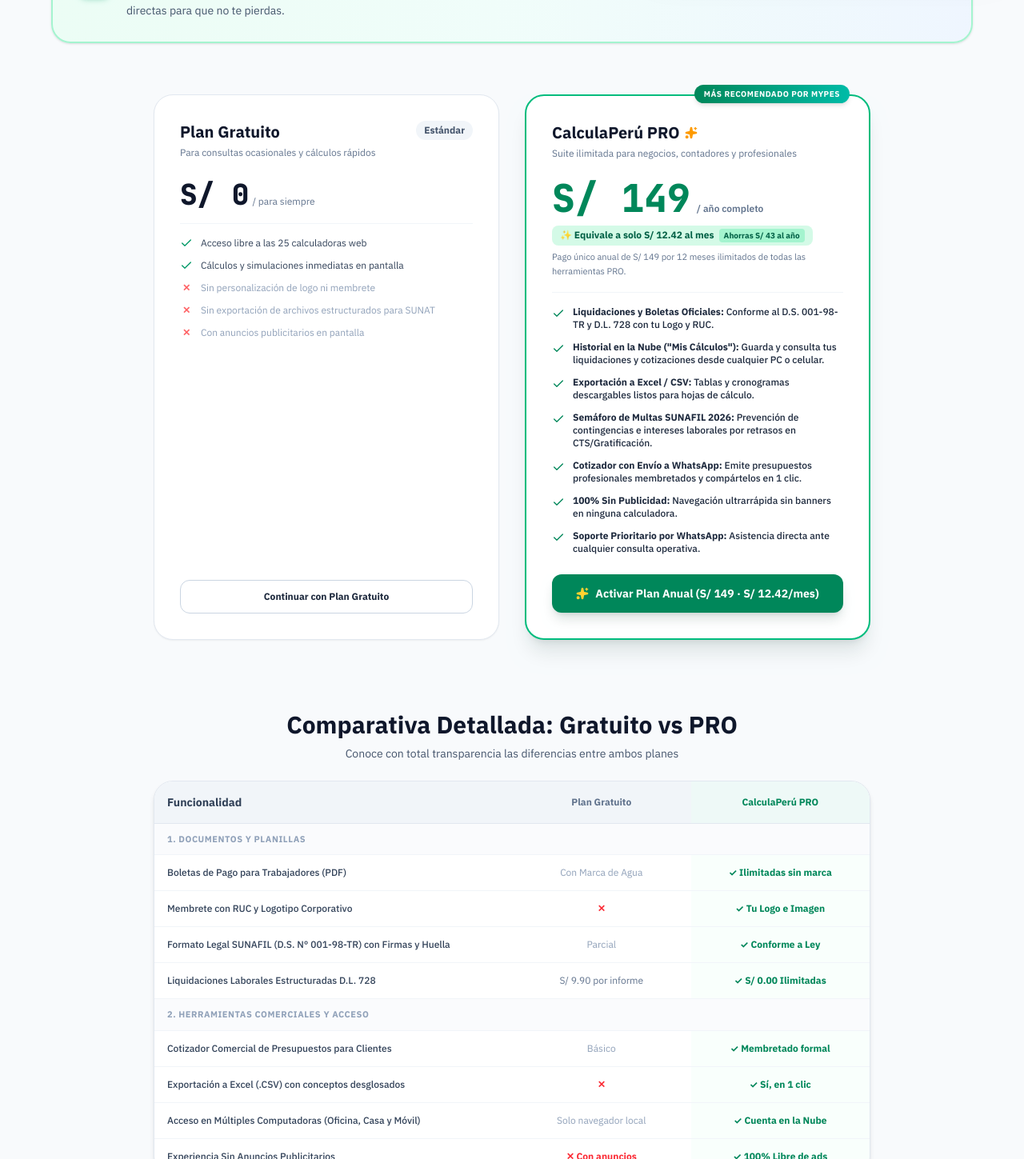
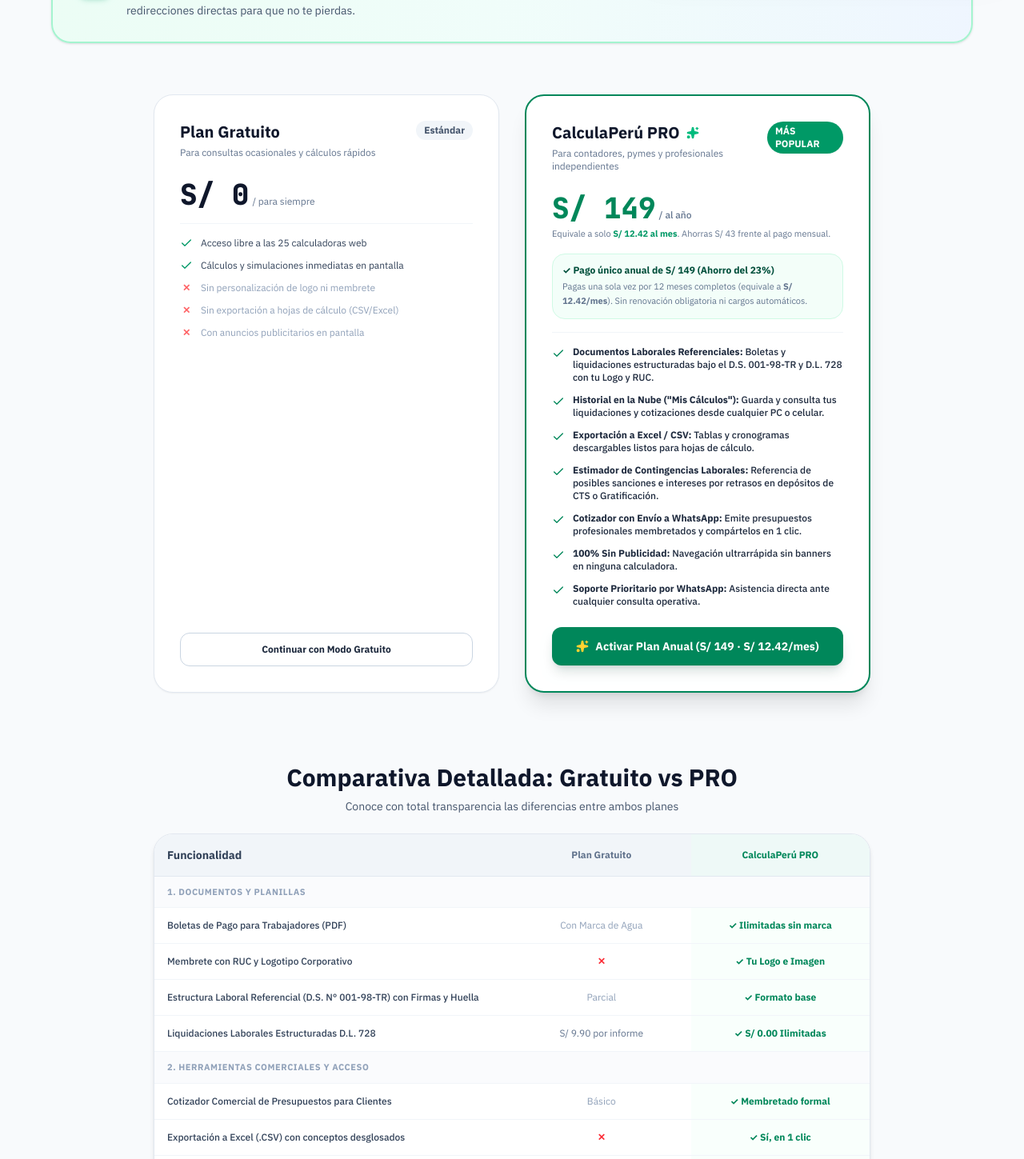
Before and after one commit to JonathanRAD/CalculadoraPeru, a Next.js app: page /pro in a window 1280 px wide. Shown: the part 841-2290 px from the top of the page at 80% size. Built offline with nearby package versions, Linux system fonts and the light colour scheme; no server answers.

Commit message:
fix(copy): precision en alcance de documentos referenciales, analitica y politicas de privacidad

```diff
--- a/src/app/pro/beneficios/page.tsx
+++ b/src/app/pro/beneficios/page.tsx
@@ -158,7 +158,7 @@
     proBenefits: [
       'Cálculo de la Indemnización por Vacaciones No Gozadas ("Triple Vacacional" según D.L. 713 Art. 24).',
       'Hoja de cómputo vacacional lista para adjuntar al legajo del personal.',
-      'Exportación a Excel y respaldo en nube para auditorías de SUNAFIL.',
+      'Exportación a Excel (CSV) y respaldo en nube para control interno de tu negocio.',
     ],
     howToUse: [
       'Indica si las vacaciones fueron gozadas oportunamente o si se incurrió en falta de descanso.',
@@ -198,7 +198,7 @@
     proBenefits: [
       'Calculadora inversa: Determina el monto bruto que debes cobrar para recibir un monto neto exacto en tu cuenta bancaria.',
       'Verificador de Suspensión de Retenciones de 4ta Categoría (límite anual SUNAT).',
-      'Exportación de recibos emitidos a Excel para tu declaración mensual en SUNAT Operaciones en Línea.',
+      'Exportación de recibos emitidos a Excel (CSV) para control contable en hojas de cálculo.',
     ],
     howToUse: [
       'Selecciona si deseas calcular desde el importe pactado o desde el dinero líquido en mano.',
@@ -404,7 +404,7 @@
               5. Membrete Corporativo
             </h2>
             <p className="text-[11px] text-slate-500 dark:text-slate-400 leading-snug">
-              Guarda el logo, RUC y Razón Social de tu empresa para tus boletas oficiales.
+              Guarda el logo, RUC y Razón Social de tu empresa para tus boletas de pago referenciales.
             </p>
           </div>
 
@@ -610,7 +610,7 @@
               </thead>
               <tbody className="divide-y divide-slate-100 dark:divide-slate-800">
                 <tr>
-                  <td className="p-3.5 font-medium">Cálculos matemáticos con fórmulas oficiales 2026</td>
+                  <td className="p-3.5 font-medium">Cálculos matemáticos con fórmulas de la normativa vigente 2026</td>
                   <td className="p-3.5 text-center text-slate-600 dark:text-slate-400 font-semibold">Ilimitado</td>
                   <td className="p-3.5 text-center font-bold text-emerald-700 dark:text-emerald-400 bg-emerald-50/40 dark:bg-emerald-950/20 border-x border-emerald-200 dark:border-emerald-900">
                     Ilimitado
@@ -641,14 +641,14 @@
                   <td className="p-3.5 font-medium">Boletas de pago formales en PDF (Formato D.S. 001-98-TR)</td>
                   <td className="p-3.5 text-center text-slate-400">✗ No disponible</td>
                   <td className="p-3.5 text-center font-bold text-emerald-700 dark:text-emerald-400 bg-emerald-50/40 dark:bg-emerald-950/20 border-x border-emerald-200 dark:border-emerald-900">
-                    ✓ Formato legal listo para firmar
+                    ✓ Estructura legal lista para firmar
                   </td>
                 </tr>
                 <tr>
                   <td className="p-3.5 font-medium">Liquidaciones con indemnización por despido arbitrario</td>
                   <td className="p-3.5 text-center text-slate-400">✗ No disponible</td>
                   <td className="p-3.5 text-center font-bold text-emerald-700 dark:text-emerald-400 bg-emerald-50/40 dark:bg-emerald-950/20 border-x border-emerald-200 dark:border-emerald-900">
-                    ✓ PDF formal con cláusula de 48h SUNAFIL
+                    ✓ PDF formal con cláusula de plazo legal
                   </td>
                 </tr>
                 <tr>
@@ -678,7 +678,7 @@
           </div>
 
           <h2 className="text-2xl sm:text-4xl font-black tracking-tight max-w-2xl mx-auto">
-            Ahorra tiempo contable y mantén a tu empresa en regla con SUNAFIL
+            Ahorra tiempo contable y mantén en orden los cálculos laborales de tu negocio
           </h2>
 
           <p className="text-slate-300 text-xs sm:text-sm max-w-xl mx-auto leading-relaxed">
--- a/src/app/pro/page.tsx
+++ b/src/app/pro/page.tsx
@@ -201,7 +201,7 @@
             </h1>
 
             <p className="text-base sm:text-lg text-slate-600 dark:text-slate-300 leading-relaxed font-normal">
-              Emite liquidaciones oficiales con formato SUNAFIL, boletas de pago para tus trabajadores con tu propio logo, cotizaciones comerciales y exportaciones a Excel para SUNAT. Todo en un solo plan ilimitado.
+              Genera documentos laborales referenciales para tus trabajadores con tu propio logo, cotizaciones comerciales y exportación CSV para hojas de cálculo. Todo en un solo plan sin complicaciones.
             </p>
 
             {/* Quick Feature Badges */}
@@ -315,7 +315,7 @@
                 </span>
               </div>
               <p className="text-xs sm:text-sm text-slate-600 dark:text-slate-300 leading-relaxed max-w-2xl">
-                Hemos creado una <strong>Guía Maestra interactiva</strong> con el desglose exacto de beneficios por cada herramienta (CTS con Semáforo SUNAFIL, Liquidación con PDF oficial, Cotizador con WhatsApp, etc.) y redirecciones directas para que no te pierdas.
+                Hemos creado una <strong>Guía Maestra interactiva</strong> con el desglose exacto de beneficios por cada herramienta (CTS con estimación de contingencias, liquidación con PDF referencial, cotizador con WhatsApp, etc.) y redirecciones directas para que no te pierdas.
               </p>
             </div>
           </div>
@@ -366,7 +366,7 @@
                 </div>
                 <div className="flex items-center gap-2.5 text-slate-400">
                   <span className="w-4 text-center font-bold text-red-400">✕</span>
-                  <span>Sin exportación de archivos estructurados para SUNAT</span>
+                  <span>Sin exportación a hojas de cálculo (CSV/Excel)</span>
                 </div>
                 <div className="flex items-center gap-2.5 text-slate-400">
                   <span className="w-4 text-center font-bold text-red-400">✕</span>
@@ -379,54 +379,67 @@
               href="/"
               className="w-full py-3 rounded-xl border border-slate-300 dark:border-slate-700 hover:bg-slate-50 dark:hover:bg-slate-800 font-bold text-xs text-center text-slate-800 dark:text-slate-200 transition-colors"
             >
-              Continuar con Plan Gratuito
+              Continuar con Modo Gratuito
             </Link>
           </div>
 
-          {/* PRO Plan Card (Featured) */}
-          <div className="relative rounded-3xl border-2 border-emerald-500 bg-white dark:bg-slate-900 p-8 shadow-xl shadow-emerald-950/10 flex flex-col justify-between space-y-6">
-            <div className="absolute -top-3.5 right-6 bg-gradient-to-r from-[#00875A] to-teal-500 text-white text-[10px] font-black uppercase tracking-wider px-3 py-1 rounded-full shadow-md">
-              MÁS RECOMENDADO POR MYPES
-            </div>
-
+          {/* PRO Plan Card */}
+          <div className="rounded-3xl border-2 border-[#00875A] dark:border-emerald-500 bg-white dark:bg-slate-900 p-8 shadow-xl relative flex flex-col justify-between space-y-6">
             <div className="space-y-4">
               <div className="flex justify-between items-start">
                 <div>
-                  <h3 className="text-xl font-bold text-slate-900 dark:text-white flex items-center gap-1.5">
+                  <h3 className="text-xl font-bold text-slate-900 dark:text-white flex items-center gap-2">
                     <span>CalculaPerú PRO</span>
-                    <Sparkles className="w-4 h-4 text-amber-500 fill-amber-500" />
+                    <Sparkles className="w-4 h-4 text-emerald-500 fill-emerald-500" />
                   </h3>
-                  <p className="text-xs text-slate-500 mt-1">Suite ilimitada para negocios, contadores y profesionales</p>
+                  <p className="text-xs text-slate-500 mt-1">Para contadores, pymes y profesionales independientes</p>
                 </div>
+                <span className="text-xs font-black px-2.5 py-1 rounded-full bg-emerald-600 text-white shadow-xs">
+                  {billingCycle === 'yearly' ? 'MÁS POPULAR' : 'FLEXIBLE'}
+                </span>
               </div>
 
-              <div className="pt-2 space-y-2">
-                <div className="flex items-baseline gap-2">
-                  <span className="text-4xl sm:text-5xl font-black font-mono text-[#00875A] dark:text-[#00C853]">
-                    {billingCycle === 'yearly' ? 'S/ 149' : 'S/ 16'}
-                  </span>
-                  <span className="text-xs font-semibold text-slate-500 dark:text-slate-400">
-                    {billingCycle === 'yearly' ? '/ año completo' : '/ mes'}
-                  </span>
-                </div>
-
+              {/* Pricing Display */}
+              <div className="pt-2">
                 {billingCycle === 'yearly' ? (
-                  <div className="space-y-1.5">
-                    <div className="inline-flex items-center gap-1.5 px-2.5 py-1 rounded-lg bg-emerald-100/90 dark:bg-emerald-950/70 text-emerald-800 dark:text-emerald-300 text-xs font-bold">
-                      <span>✨ Equivale a solo S/ 12.42 al mes</span>
-                      <span className="text-[10px] bg-emerald-200 dark:bg-emerald-900 px-1.5 py-0.5 rounded font-black">
-                        Ahorras S/ 43 al año
-                      </span>
+                  <div>
+                    <div className="flex items-baseline gap-1">
+                      <span className="text-4xl font-black font-mono text-[#00875A] dark:text-emerald-400">S/ 149</span>
+                      <span className="text-xs text-slate-500 font-medium">/ al año</span>
                     </div>
-                    <p className="text-[11px] text-slate-500 dark:text-slate-400 leading-relaxed">
-                      Pago único anual de S/ 149 por 12 meses ilimitados de todas las herramientas PRO.
+                    <p className="text-[11px] text-slate-500 dark:text-slate-400 mt-1">
+                      Equivale a solo <strong className="text-emerald-600 dark:text-emerald-400">S/ 12.42 al mes</strong>. Ahorras S/ 43 frente al pago mensual.
                     </p>
                   </div>
                 ) : (
-                  <div className="space-y-1.5">
-                    <div className="inline-flex items-center gap-1.5 px-2.5 py-1 rounded-lg bg-slate-100 dark:bg-slate-800 text-slate-700 dark:text-slate-300 text-xs font-bold">
-                      <span>Facturación mensual de S/ 16 · Sin contratos ni permanencia</span>
+                  <div>
+                    <div className="flex items-baseline gap-1">
+                      <span className="text-4xl font-black font-mono text-[#00875A] dark:text-emerald-400">S/ 16</span>
+                      <span className="text-xs text-slate-500 font-medium">/ al mes</span>
                     </div>
+                    <p className="text-[11px] text-slate-500 dark:text-slate-400 mt-1">
+                      Facturación mensual flexible. Cancela cuando desees.
+                    </p>
+                  </div>
+                )}
+              </div>
+
+              {/* Billing Toggle Explainer */}
+              <div className="p-3 rounded-2xl bg-emerald-50/60 dark:bg-emerald-950/20 border border-emerald-100 dark:border-emerald-900/40">
+                {billingCycle === 'yearly' ? (
+                  <div className="space-y-1">
+                    <p className="text-xs font-bold text-emerald-900 dark:text-emerald-300">
+                      ✓ Pago único anual de S/ 149 (Ahorro del 23%)
+                    </p>
+                    <p className="text-[11px] text-slate-500 dark:text-slate-400 leading-relaxed">
+                      Pagas una sola vez por 12 meses completos (equivale a <strong>S/ 12.42/mes</strong>). Sin renovación obligatoria ni cargos automáticos.
+                    </p>
+                  </div>
+                ) : (
+                  <div className="space-y-1">
+                    <p className="text-xs font-bold text-emerald-900 dark:text-emerald-300">
+                      ✓ Pago mensual de S/ 16 sin permanencia
+                    </p>
                     <p className="text-[11px] text-slate-500 dark:text-slate-400 leading-relaxed">
                       Pagas S/ 16 cada mes y cancelas cuando quieras. ¿Quieres ahorrar más? El <strong>Plan Anual cuesta S/ 149/año</strong> (equivale a solo <strong>S/ 12.42/mes</strong>).
                     </p>
@@ -437,7 +450,7 @@
               <div className="space-y-3 pt-4 border-t border-slate-100 dark:border-slate-800 text-xs">
                 <div className="flex items-start gap-2.5 text-slate-800 dark:text-slate-200 font-medium">
                   <Check className="w-4 h-4 text-[#00875A] shrink-0 mt-0.5 font-bold" />
-                  <span><strong>Liquidaciones y Boletas Oficiales:</strong> Conforme al D.S. 001-98-TR y D.L. 728 con tu Logo y RUC.</span>
+                  <span><strong>Documentos Laborales Referenciales:</strong> Boletas y liquidaciones estructuradas bajo el D.S. 001-98-TR y D.L. 728 con tu Logo y RUC.</span>
                 </div>
                 <div className="flex items-start gap-2.5 text-slate-800 dark:text-slate-200 font-medium">
                   <Check className="w-4 h-4 text-[#00875A] shrink-0 mt-0.5 font-bold" />
@@ -449,7 +462,7 @@
                 </div>
                 <div className="flex items-start gap-2.5 text-slate-800 dark:text-slate-200 font-medium">
                   <Check className="w-4 h-4 text-[#00875A] shrink-0 mt-0.5 font-bold" />
-                  <span><strong>Semáforo de Multas SUNAFIL 2026:</strong> Prevención de contingencias e intereses laborales por retrasos en CTS/Gratificación.</span>
+                  <span><strong>Estimador de Contingencias Laborales:</strong> Referencia de posibles sanciones e intereses por retrasos en depósitos de CTS o Gratificación.</span>
                 </div>
                 <div className="flex items-start gap-2.5 text-slate-800 dark:text-slate-200 font-medium">
                   <Check className="w-4 h-4 text-[#00875A] shrink-0 mt-0.5 font-bold" />
@@ -528,10 +541,10 @@
                     </td>
                   </tr>
                   <tr>
-                    <td className="p-3.5 pl-4 font-medium">Formato Legal SUNAFIL (D.S. N° 001-98-TR) con Firmas y Huella</td>
+                    <td className="p-3.5 pl-4 font-medium">Estructura Laboral Referencial (D.S. N° 001-98-TR) con Firmas y Huella</td>
                     <td className="p-3.5 text-center text-slate-400">Parcial</td>
                     <td className="p-3.5 text-center font-bold text-[#00875A] dark:text-emerald-400 bg-emerald-50/30 dark:bg-emerald-950/20">
-                      ✓ Conforme a Ley
+                      ✓ Formato base
                     </td>
                   </tr>
                   <tr>
@@ -598,9 +611,9 @@
               <div className="w-10 h-10 rounded-xl bg-emerald-100 dark:bg-emerald-950 flex items-center justify-center text-[#00875A] dark:text-[#00C853]">
                 <FileText className="w-5 h-5" />
               </div>
-              <h3 className="font-bold text-slate-900 dark:text-white text-sm">Documentos Laborales Formales</h3>
+              <h3 className="font-bold text-slate-900 dark:text-white text-sm">Documentos Laborales Estructurados</h3>
               <p className="text-xs text-slate-600 dark:text-slate-400 leading-relaxed">
-                Liquidaciones laborales bajo el D.L. 728, boletas de pago y constancias de cese con cláusulas de 48 horas de ley para prevenir contingencias ante SUNAFIL.
+                Liquidaciones laborales bajo el D.L. 728, boletas de pago y constancias de cese referenciales para la gestión administrativa de tu personal.
               </p>
             </div>
 
--- a/src/shared/utils/payrollSlipGenerator.ts
+++ b/src/shared/utils/payrollSlipGenerator.ts
@@ -190,7 +190,7 @@
   doc.setFontSize(7.5);
   if (isPro) {
     doc.setTextColor(0, 135, 90);
-    doc.text('CONFORME D.S. N° 001-98-TR / SUNAFIL', pageWidth - mx, currentY + 4, { align: 'right' });
+    doc.text('ESTRUCTURA REFERENCIAL D.S. N° 001-98-TR', pageWidth - mx, currentY + 4, { align: 'right' });
   } else {
     doc.setTextColor(217, 119, 6);
     doc.text('MODO PRUEBA (SIN VALIDEZ LEGAL)', pageWidth - mx, currentY + 4, { align: 'right' });
```
Also changed, not shown: src/app/politica-de-privacidad/page.tsx (+13 -5 lines).
